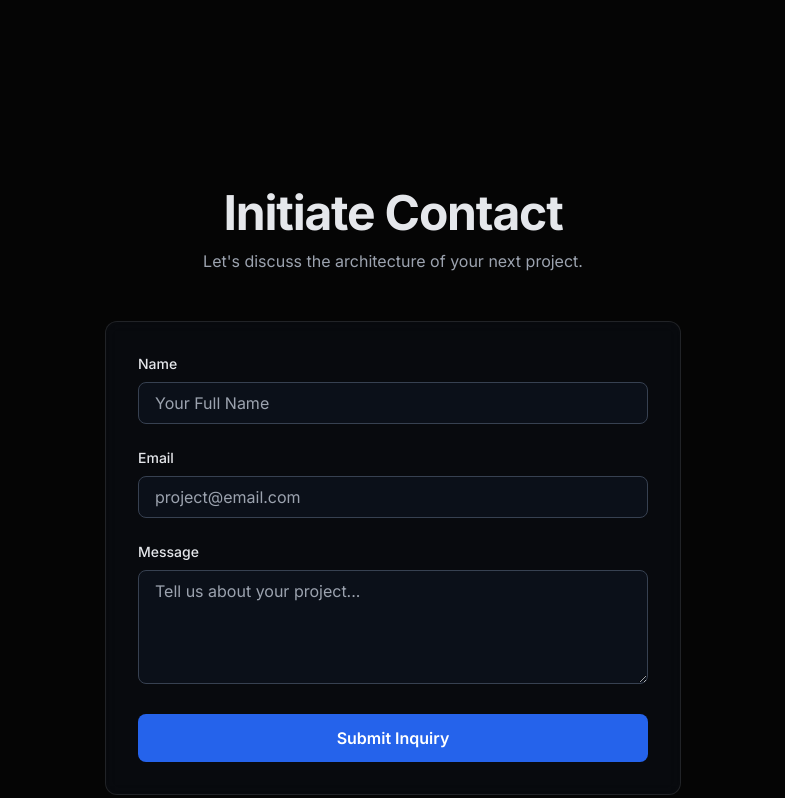
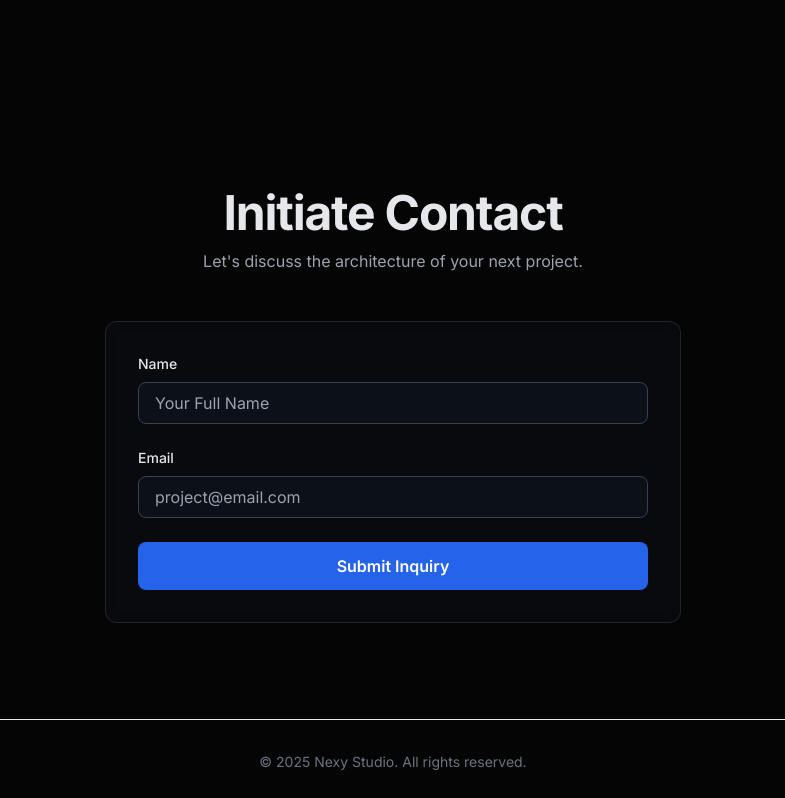
Before and after one commit to nexystudio/ns, a plain HTML site: page index.html in a window 1280 px wide. Shown: the part 2578-3376 px from the top of the page, without its empty margins (247-1032 px from the left). Drawn offline with nearby package versions, Linux system fonts and the light colour scheme.

Commit message:
Update index.html

```diff
--- a/index.html
+++ b/index.html
@@ -317,10 +317,6 @@
                             <label for="email" class="block text-sm font-medium mb-2" data-lang-key="form_email_label">Email</label>
                             <input type="email" id="email" class="w-full px-4 py-2 bg-gray-900/50 border border-gray-700 rounded-lg focus:outline-none focus:ring-2 focus:ring-blue-500 transition-colors" data-lang-key="form_email_placeholder" placeholder="project@email.com">
                         </div>
-                        <div>
-                            <label for="message" class="block text-sm font-medium mb-2" data-lang-key="form_message_label">Message</label>
-                            <textarea id="message" rows="4" class="w-full px-4 py-2 bg-gray-900/50 border border-gray-700 rounded-lg focus:outline-none focus:ring-2 focus:ring-blue-500 transition-colors" data-lang-key="form_message_placeholder" placeholder="Tell us about your project..."></textarea>
-                        </div>
                         <button type="submit" class="w-full glow-button bg-blue-600 text-white font-semibold py-3 rounded-lg hover:bg-blue-700 transition-all duration-300" data-lang-key="form_submit_button">Submit Inquiry</button>
                     </div>
                 </form>
@@ -394,7 +390,6 @@
                     contact_title: "Initiate Contact", contact_subtitle: "Let's discuss the architecture of your next project.",
                     form_name_label: "Name", form_name_placeholder: "Your Full Name",
                     form_email_label: "Email", form_email_placeholder: "project@email.com",
-                    form_message_label: "Message", form_message_placeholder: "Tell us about your project...",
                     form_submit_button: "Submit Inquiry",
                     footer_rights: "All rights reserved."
                 },
@@ -428,7 +423,6 @@
                     contact_title: "Iniciar Contacto", contact_subtitle: "Discutamos la arquitectura de tu próximo proyecto.",
                     form_name_label: "Nombre", form_name_placeholder: "Tu Nombre Completo",
                     form_email_label: "Correo Electrónico", form_email_placeholder: "proyecto@email.com",
-                    form_message_label: "Mensaje", form_message_placeholder: "Cuéntanos sobre tu proyecto...",
                     form_submit_button: "Enviar Consulta",
                     footer_rights: "Todos los derechos reservados."
                 }
```
